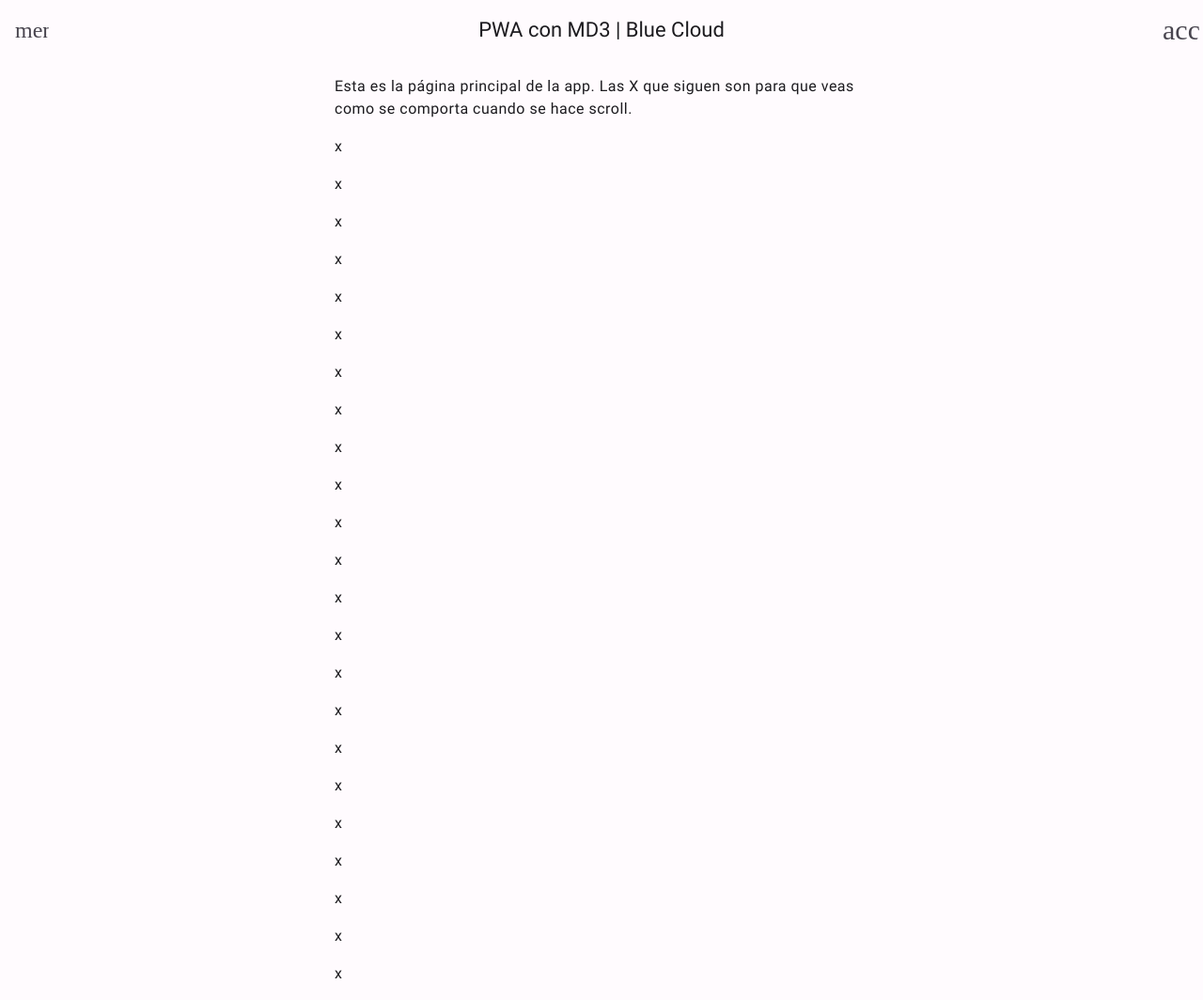
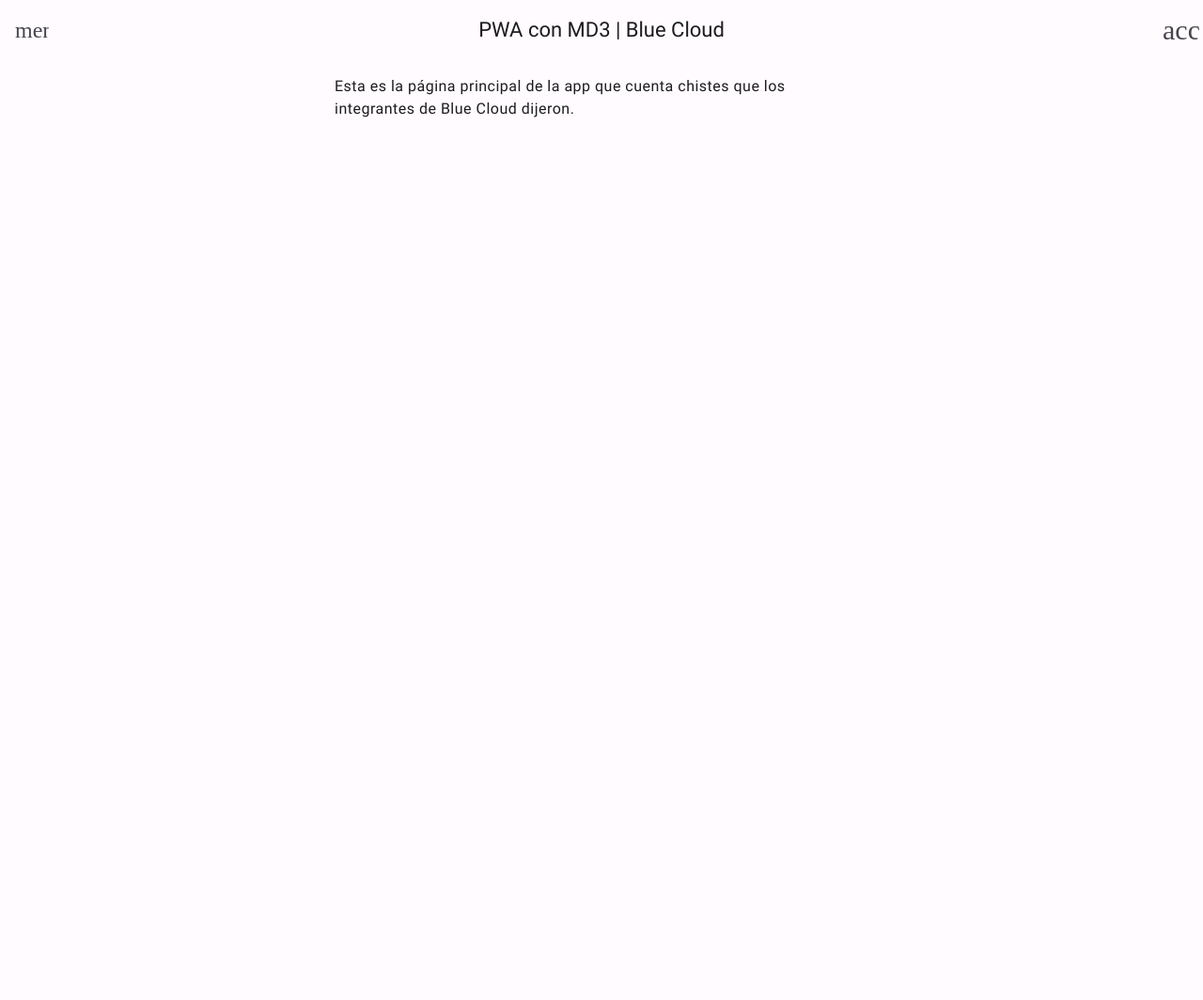
Before and after one commit to BlueCloud220/bluecloud220pwamd.github.io, a plain HTML site: page index.html in a window 1280 px wide. Shown: the whole page at 94% size. After the commit the page ends 800 px from the top, so only its background shows below. Drawn offline with Linux system fonts and the light colour scheme; some icons are missing; a web font is replaced by a local one.

Commit message:
Pequeños cambios visuales

```diff
--- a/index.html
+++ b/index.html
@@ -51,32 +51,9 @@
 
     <main>
       <p>
-        Esta es la página principal de la app. Las X que siguen son para que
-        veas como se comporta cuando se hace scroll.
+        Esta es la página principal de la app que cuenta chistes que los<br>
+        integrantes de Blue Cloud dijeron.
       </p>
-      <p>x</p>
-      <p>x</p>
-      <p>x</p>
-      <p>x</p>
-      <p>x</p>
-      <p>x</p>
-      <p>x</p>
-      <p>x</p>
-      <p>x</p>
-      <p>x</p>
-      <p>x</p>
-      <p>x</p>
-      <p>x</p>
-      <p>x</p>
-      <p>x</p>
-      <p>x</p>
-      <p>x</p>
-      <p>x</p>
-      <p>x</p>
-      <p>x</p>
-      <p>x</p>
-      <p>x</p>
-      <p>x</p>
     </main>
 
     <nav-drw></nav-drw>
--- a/sw.js
+++ b/sw.js
@@ -15,7 +15,7 @@
  * conoce como número menor y se cambia cuando se realizan
  * modificaciones menores.
  */
-const VERSION = "3.00";
+const VERSION = "4.00";
 
 /**
  * Nombre de la carpeta de caché.
```
Also changed, not shown: ayuda.html (+3 -2 lines).
